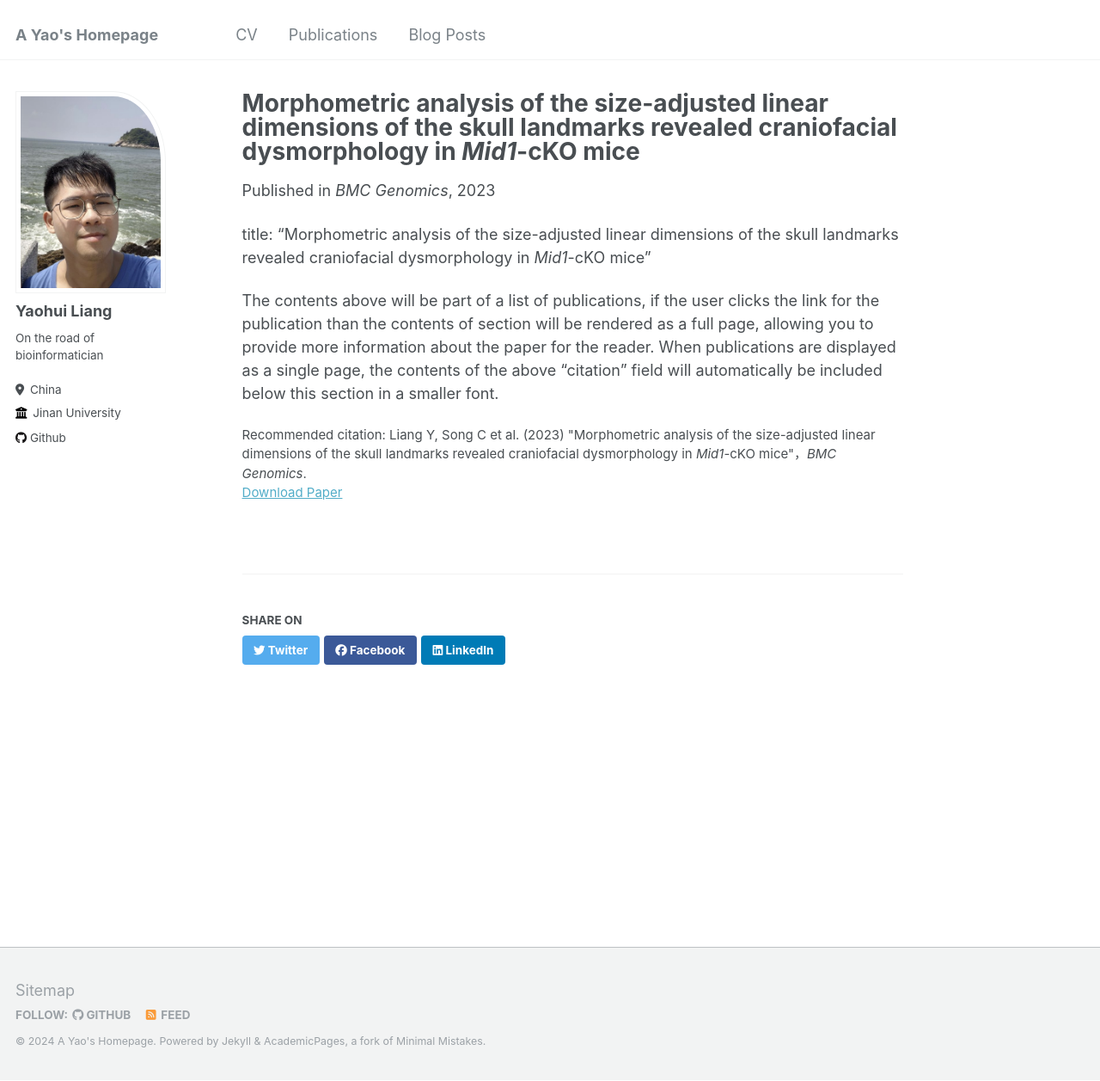
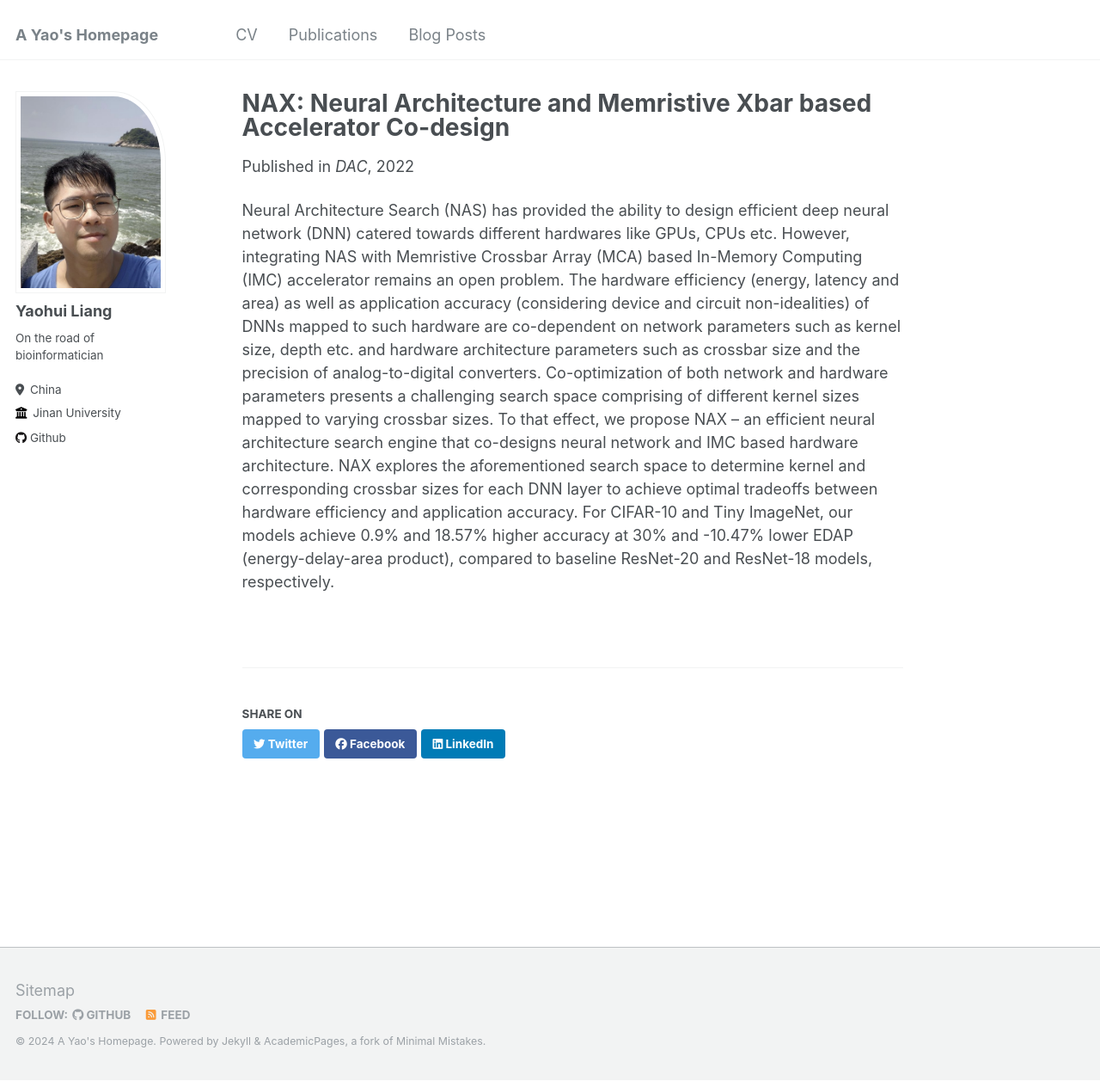
Before and after one commit to Stupid1Fish/Academic-Pages, a Jekyll site: the page built from _publications/2009-10-01-paper-title-number-1.md, in a window 1280 px wide and 1257 px high. Shown: the whole window at 86% size. Built offline with Jekyll 4.4.1, drawn with Linux system fonts in a browser that asks for light colours.

Commit message:
Update 2009-10-01-paper-title-number-1.md

```diff
--- a/_publications/2009-10-01-paper-title-number-1.md
+++ b/_publications/2009-10-01-paper-title-number-1.md
@@ -1,16 +1,12 @@
+---
+title: "NAX: Neural Architecture and Memristive Xbar based Accelerator Co-design"
+collection: publications
+permalink: /publication/2009-10-01-paper-title-number-1
+excerpt: 'This paper is on Neural Network and IMC accelerator architecture co-design.'
+date: 2022-06-20
+venue: 'DAC'
+paperurl: 'https://dl.acm.org/doi/abs/10.1145/3489517.3530476'
+# citation: 'Your Name, You. (2009). &quot;Paper Title Number 1.&quot; <i>Journal 1</i>. 1(1).'
 ---
 
-title: "Morphometric analysis of the size-adjusted linear dimensions of the skull landmarks revealed craniofacial dysmorphology in <i>Mid1</i>-cKO mice"
-collection: publications
-permalink: /publication/2009-10-01-paper-title-number-1
-date: 2023-02-09
-venue: '<i>BMC Genomics</i>'
-excerpt: 'The abstract'
-paperurl: 'https://pubmed.ncbi.nlm.nih.gov/36759768/'
-citation: 'Liang Y, Song C et al. (2023) "Morphometric analysis of the size-adjusted linear dimensions of the skull landmarks revealed craniofacial dysmorphology in <i>Mid1</i>-cKO mice"，<i>BMC Genomics</i>.  '
-
----
-
-title: "Morphometric analysis of the size-adjusted linear dimensions of the skull landmarks revealed craniofacial dysmorphology in _Mid1_-cKO mice"
-
-The contents above will be part of a list of publications, if the user clicks the link for the publication than the contents of section will be rendered as a full page, allowing you to provide more information about the paper for the reader. When publications are displayed as a single page, the contents of the above “citation” field will automatically be included below this section in a smaller font.
+Neural Architecture Search (NAS) has provided the ability to design efficient deep neural network (DNN) catered towards different hardwares like GPUs, CPUs etc. However, integrating NAS with Memristive Crossbar Array (MCA) based In-Memory Computing (IMC) accelerator remains an open problem. The hardware efficiency (energy, latency and area) as well as application accuracy (considering device and circuit non-idealities) of DNNs mapped to such hardware are co-dependent on network parameters such as kernel size, depth etc. and hardware architecture parameters such as crossbar size and the precision of analog-to-digital converters. Co-optimization of both network and hardware parameters presents a challenging search space comprising of different kernel sizes mapped to varying crossbar sizes. To that effect, we propose NAX – an efficient neural architecture search engine that co-designs neural network and IMC based hardware architecture. NAX explores the aforementioned search space to determine kernel and corresponding crossbar sizes for each DNN layer to achieve optimal tradeoffs between hardware efficiency and application accuracy. For CIFAR-10 and Tiny ImageNet, our models achieve 0.9% and 18.57% higher accuracy at 30% and -10.47% lower EDAP (energy-delay-area product), compared to baseline ResNet-20 and ResNet-18 models, respectively.
```
